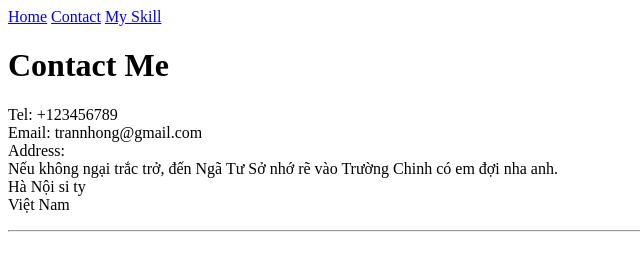
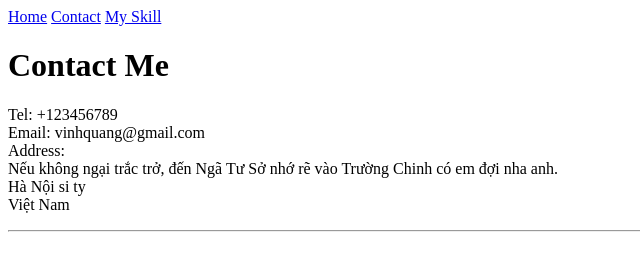
Before and after one commit to NoName1310/duan1, a plain HTML site: page more-info/contact.html in a window 1280 px wide. Shown: the full height of the page, 0-640 px from the left. Drawn offline with Linux system fonts and the light colour scheme.

Commit message:
suacontactl1

```diff
--- a/more-info/contact.html
+++ b/more-info/contact.html
@@ -20,7 +20,7 @@
     <h1>Contact Me</h1>
     <p>
       Tel: +123456789 <br />
-      Email: trannhong@gmail.com<br />
+      Email: vinhquang@gmail.com<br />
       Address:<br />
       Nếu không ngại trắc trở, đến Ngã Tư Sở nhớ rẽ vào Trường Chinh có em đợi
       nha anh. <br />
```
